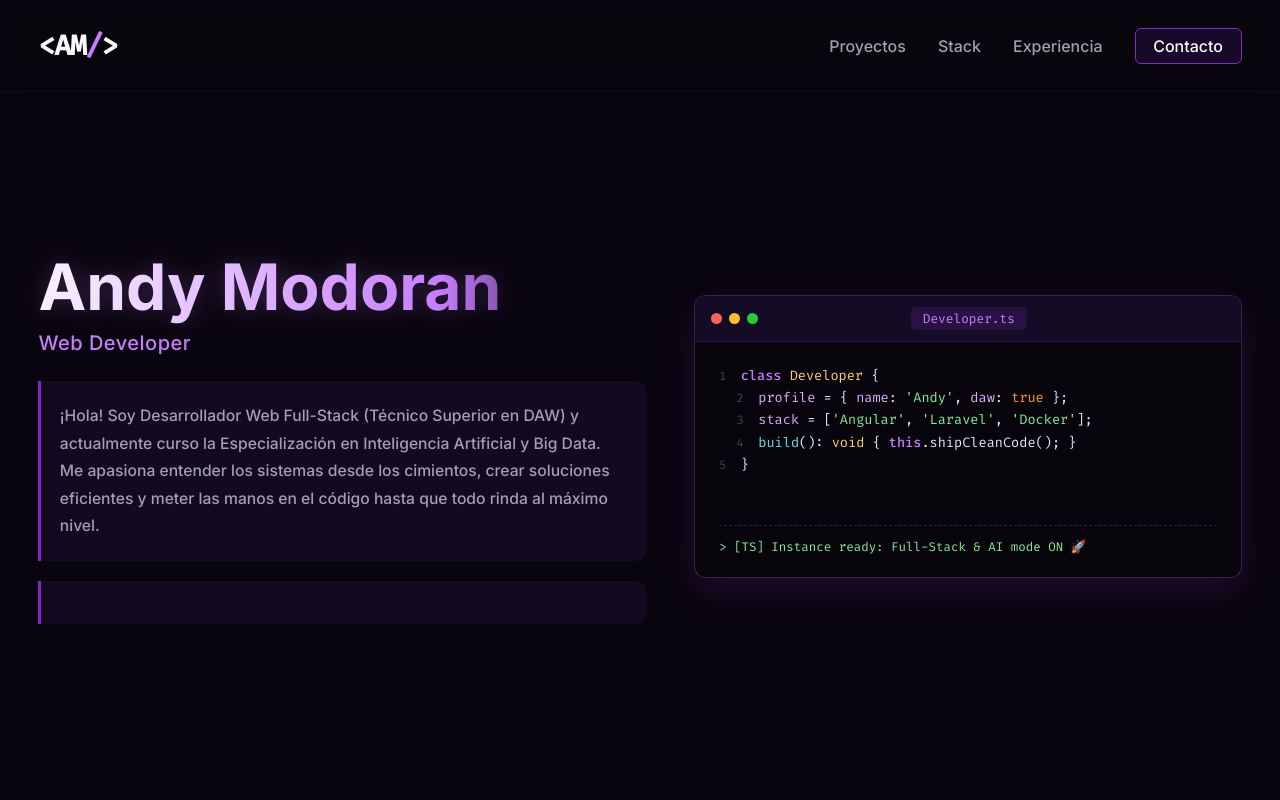
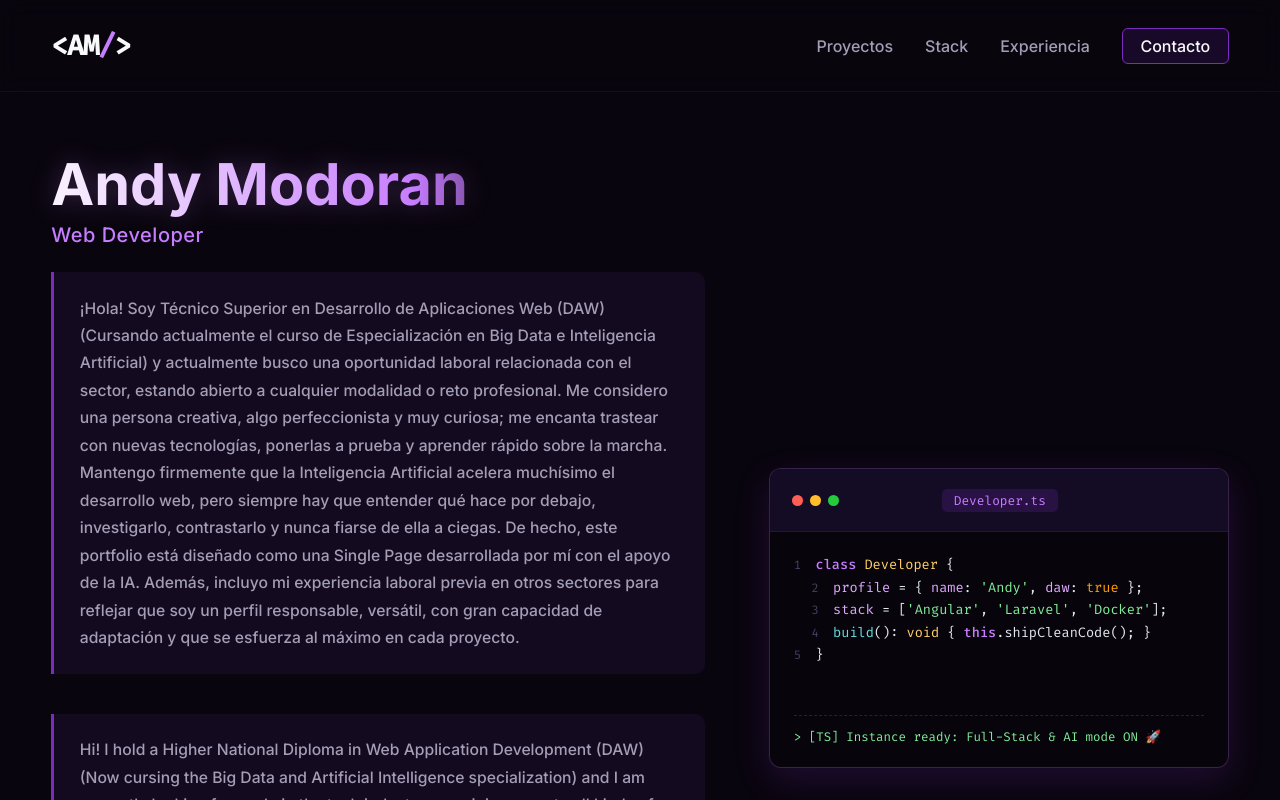
Before and after one commit to modoranandy/Portfolio-Briefcase, an Angular app in the folder frontend/: page / in a window 1280 px wide. Shown: the top 800 px of the page. Built offline with nearby package versions, Linux system fonts and the light colour scheme.

Commit message:
Descriptions, and widths of the boxes

```diff
--- a/frontend/src/app/app.html
+++ b/frontend/src/app/app.html
@@ -17,12 +17,28 @@
       <h1 class="name-fill">{{ nombre }}</h1>
       <h2 class="subtitle">{{ rol }}</h2>
       <div class="intro-box">
-        <p>¡Hola! Soy Desarrollador Web Full-Stack (Técnico Superior en DAW) y actualmente curso la Especialización en Inteligencia Artificial y Big Data.
-           Me apasiona entender los sistemas desde los cimientos, crear soluciones eficientes y meter las manos en el código hasta que todo rinda al máximo nivel.</p>
+        <p class="es">
+          &iexcl;Hola! Soy T&eacute;cnico Superior en Desarrollo de Aplicaciones Web (DAW) (Cursando actualmente el curso de Especializaci&oacute;n en Big Data e Inteligencia Artificial)
+          y actualmente busco una oportunidad laboral relacionada con el sector,
+          estando abierto a cualquier modalidad o reto profesional. Me considero una persona creativa, algo perfeccionista y muy curiosa; me encanta trastear con
+          nuevas tecnolog&iacute;as, ponerlas a prueba y aprender r&aacute;pido sobre la marcha.
+          Mantengo firmemente que la Inteligencia Artificial acelera much&iacute;simo el desarrollo web, pero siempre hay que entender qu&eacute; hace por debajo,
+          investigarlo, contrastarlo y nunca fiarse de ella a ciegas. De hecho, este portfolio est&aacute; dise&ntilde;ado como una Single Page desarrollada por m&iacute;
+          con el apoyo de la IA. Adem&aacute;s, incluyo mi experiencia laboral previa en otros sectores para reflejar que soy un perfil responsable, vers&aacute;til,
+          con gran capacidad de adaptaci&oacute;n y que se esfuerza al m&aacute;ximo en cada proyecto.
+        </p>
       </div>
       <br>
       <div class="intro-box">
-        <p></p>
+        <p class="en">
+          Hi! I hold a Higher National Diploma in Web Application Development (DAW) (Now cursing the Big Data and Artificial Intelligence specialization) and I am currently looking
+          for a role in the tech industry, remaining open to all kinds of
+          opportunities and professional challenges. I consider myself a creative, somewhat perfectionist, and deeply curious developer who loves tinkering with new technologies,
+          testing them out, and learning fast along the way.
+          I firmly believe that Artificial Intelligence dramatically speeds up the web development process, yet you must always understand what it does under the hood, research it,
+          verify it, and never trust it blindly. In fact, this portfolio was built as a Single Page developed by me with the assistance of AI. I also include my previous work
+          experience outside the tech sector to show that I am a responsible, versatile, and highly adaptable person who gives 100% effort in everything I do.
+        </p>
       </div>
     </div>
 
--- a/frontend/src/app/app.scss
+++ b/frontend/src/app/app.scss
@@ -1,7 +1,8 @@
 .portfolio-container {
-  max-width: 1380px;
+  width: 100%;
+  max-width: 1680px;
   margin: 0 auto;
-  padding: 1rem 3% 2rem;
+  padding: 2rem 4% 3rem;
 }
 
 .section-title {
@@ -18,7 +19,7 @@
   display: flex;
   justify-content: space-between;
   align-items: center;
-  padding: 1.7rem 3%;
+  padding: 1.7rem 4%;
   background: rgba(9, 5, 14, 0.8);
   backdrop-filter: blur(12px);
   position: sticky;
@@ -69,7 +70,7 @@
   }
 
   &.scrolled {
-    padding: 0.85rem 3%;
+    padding: 0.85rem 4%;
     background: rgba(9, 5, 14, 0.96);
     border-bottom-color: rgba(199, 125, 255, 0.35);
     box-shadow: 0 6px 25px rgba(0, 0, 0, 0.65), 0 2px 15px rgba(123, 44, 191, 0.2);
@@ -81,35 +82,35 @@
 
 /* 1. HERO (BLOQUE IZQUIERDO PEGADO A LA IZQUIERDA) */
 .hero {
-  display: flex;
-  flex-wrap: wrap;
-  justify-content: space-between;
-  gap: 3rem;
+  display: grid;
+  grid-template-columns: minmax(0, 1.35fr) minmax(420px, 0.95fr);
+  gap: 4rem;
   align-items: center;
-  min-height: 76vh;
-  margin-top: 1.5rem;
+  min-height: 78vh;
+  padding-top: 1.5rem;
 }
 
 .hero-left {
-  flex: 1 1 500px;
   min-width: 0;
   display: flex;
   flex-direction: column;
   align-items: flex-start;
   text-align: left;
-  padding-left: 0;
 }
 
 .hero-right {
-  flex: 1 1 440px;
   min-width: 0;
+  width: 100%;
+  display: flex;
+  justify-content: flex-end;
 }
 
-/* NOMBRE CON ANIMACIÓN DE LLENADO NEÓN LENTA (5s) */
+/* NOMBRE SIN RECORTE SUPERIOR Y CON LLENADO NEÓN (5s) */
 .name-fill {
-  font-size: clamp(2.5rem, 5vw, 4rem);
+  font-size: clamp(2.6rem, 4.5vw, 4.1rem);
   font-weight: 700;
-  margin-left: 0;
+  line-height: 1.15;
+  padding-top: 0.15rem;
   margin-bottom: 0.35rem;
   display: inline-block;
   text-align: left;
@@ -132,7 +133,6 @@
   color: var(--accent);
   font-size: clamp(1.05rem, 2vw, 1.25rem);
   font-weight: 500;
-  margin-left: 0;
   margin-bottom: 1.6rem;
   letter-spacing: 0.5px;
   text-align: left;
@@ -141,15 +141,26 @@
 .intro-box {
   width: 100%;
   background: var(--bg-surface);
-  padding: 1.35rem 1.5rem 1.35rem 1.15rem;
+  padding: 1.4rem 1.6rem;
+  margin-bottom: 1.25rem;
   border-left: 3px solid var(--primary);
   border-radius: 0 10px 10px 0;
   text-align: left;
-  p { line-height: 1.75; color: var(--text-muted); font-size: 0.98rem; }
+
+  &:last-child {
+    margin-bottom: 0;
+  }
+
+  p {
+    line-height: 1.75;
+    color: var(--text-muted);
+    font-size: 0.98rem;
+  }
 }
-
 /* CONSOLA ESTÁTICA (SIN CLIC NI ZOOM) QUE SE PINTA LÍNEA A LÍNEA */
 .code-window {
+  width: 100%;
+  max-width: 560px;
   background: #07040c;
   border-radius: 12px;
   border: 1px solid rgba(199, 125, 255, 0.25);
@@ -161,7 +172,7 @@
 
   .window-header {
     background: #140b24;
-    padding: 0.7rem 1rem;
+    padding: 1.2rem 1.4rem;
     display: flex;
     align-items: center;
     justify-content: space-between;
@@ -368,16 +379,20 @@
 @keyframes blink { 50% { opacity: 0; } }
 
 /* RESPONSIVE: TABLET Y MÓVIL */
-@media (max-width: 900px) {
+@media (max-width: 1024px) {
   .hero {
+    grid-template-columns: 1fr;
     min-height: auto;
-    gap: 2rem;
-    padding-top: 0.5rem;
+    gap: 2.5rem;
+    padding-top: 1rem;
   }
 
-  .hero-left,
   .hero-right {
-    flex: 1 1 100%;
+    justify-content: flex-start;
+  }
+
+  .code-window {
+    max-width: 100%;
   }
 }
 
```
